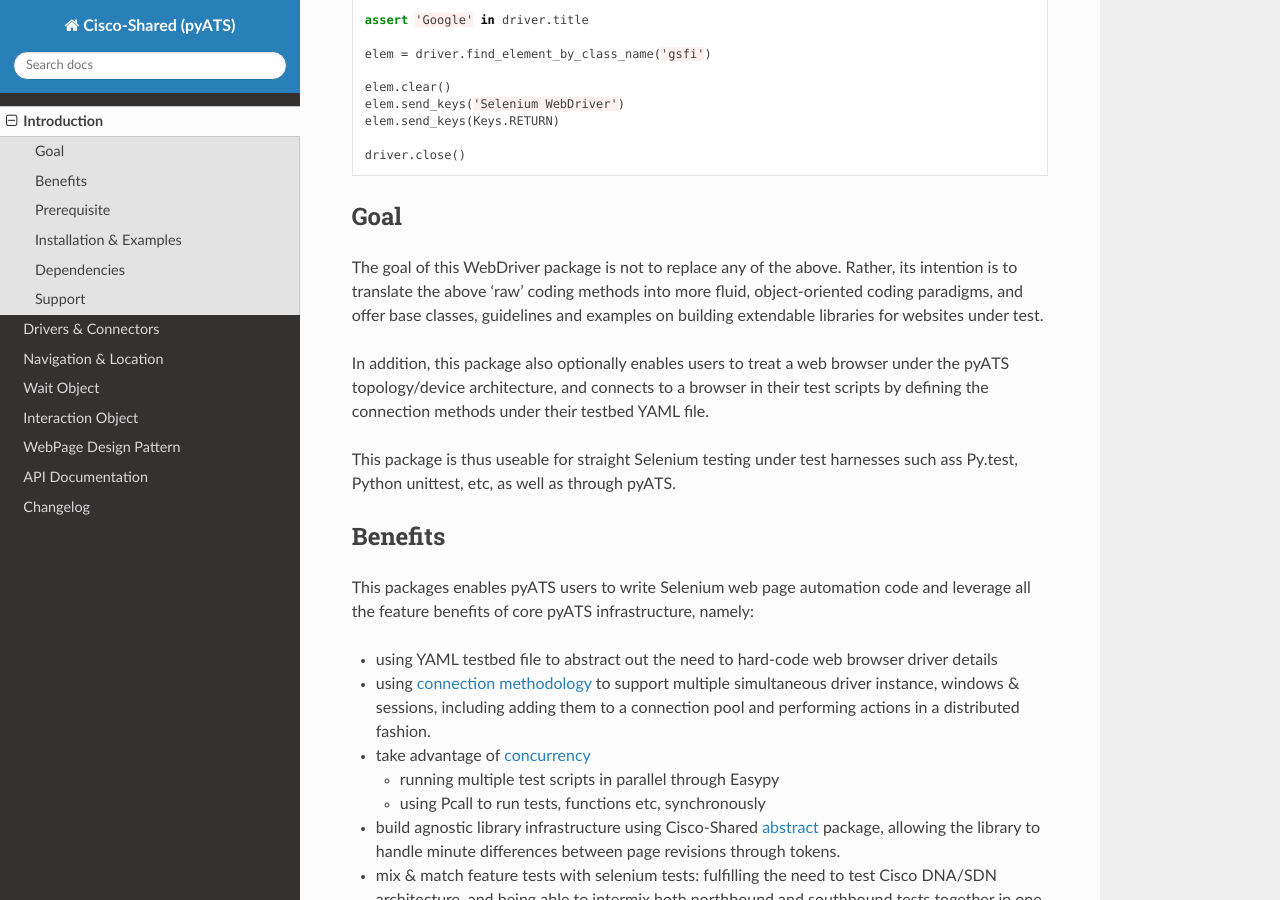
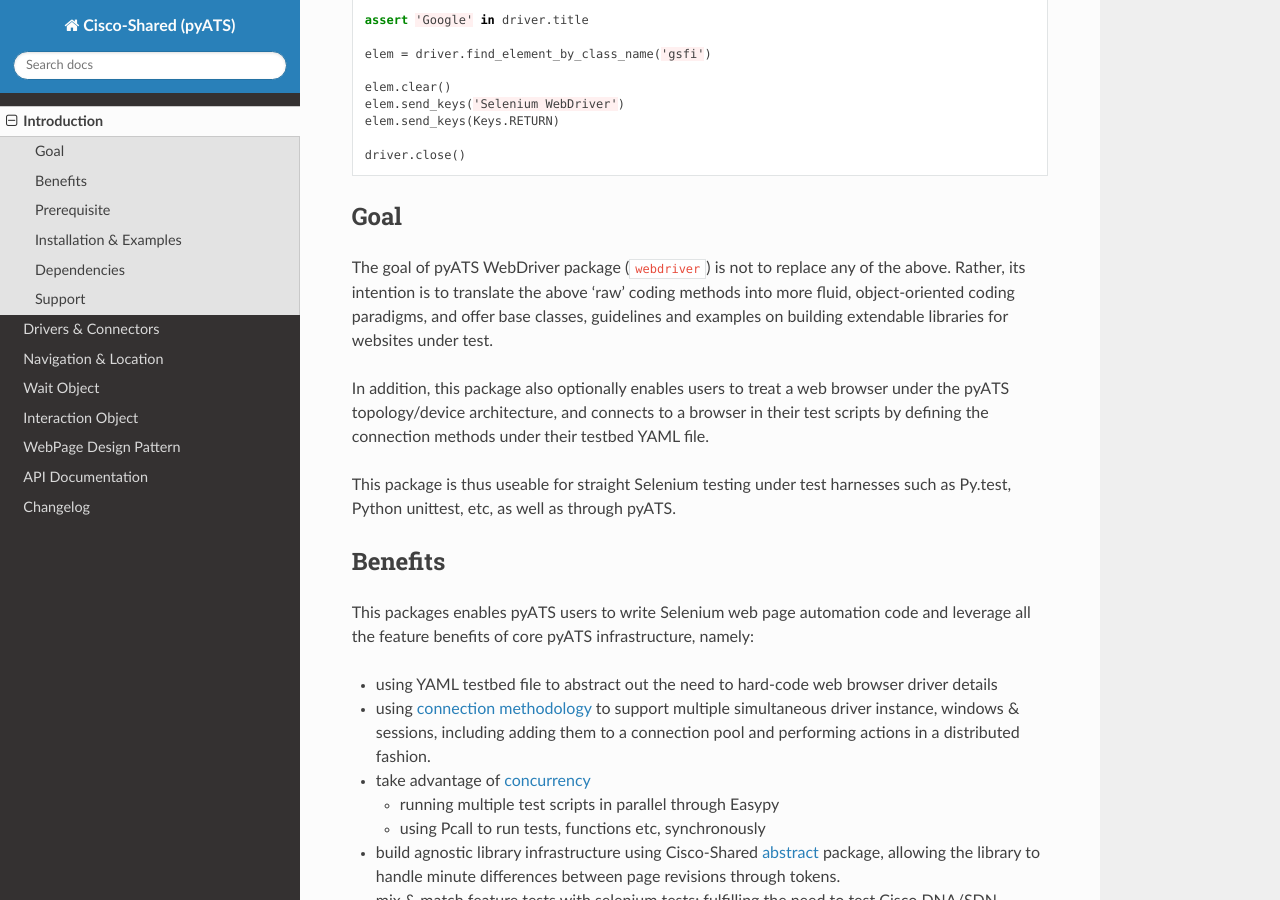
Before and after one commit to CiscoTestAutomation/geniewebdriver, a Sphinx documentation site: the page built from docs/introduction.rst, in a window 1280 px wide and 900 px high, scrolled down 739 px. Built offline with Sphinx 7.4.7 and the Read the Docs theme 2.0.0, drawn with Linux system fonts in a browser that asks for light colours.

Commit message:
doc update

```diff
--- a/docs/introduction.rst
+++ b/docs/introduction.rst
@@ -46,17 +46,17 @@ clicks, etc, and in turn, automate the testing of web pages and web UIs.
 Goal
 ----
 
-The goal of this WebDriver package is not to replace any of the above. Rather,
-its intention is to translate the above 'raw' coding methods into more fluid,
-object-oriented coding paradigms, and offer base classes, guidelines and
-examples on building extendable libraries for websites under test.
+The goal of pyATS WebDriver package (``webdriver``) is not to replace any of the
+above. Rather, its intention is to translate the above 'raw' coding methods into
+more fluid, object-oriented coding paradigms, and offer base classes, guidelines
+and examples on building extendable libraries for websites under test.
 
 In addition, this package also optionally enables users to treat a web browser
 under the pyATS topology/device architecture, and connects to a browser in their
 test scripts by defining the connection methods under their testbed YAML file.
 
 This package is thus useable for straight Selenium testing under test harnesses
-such ass Py.test, Python unittest, etc, as well as through pyATS.
+such as Py.test, Python unittest, etc, as well as through pyATS.
 
 Benefits
 --------
```
